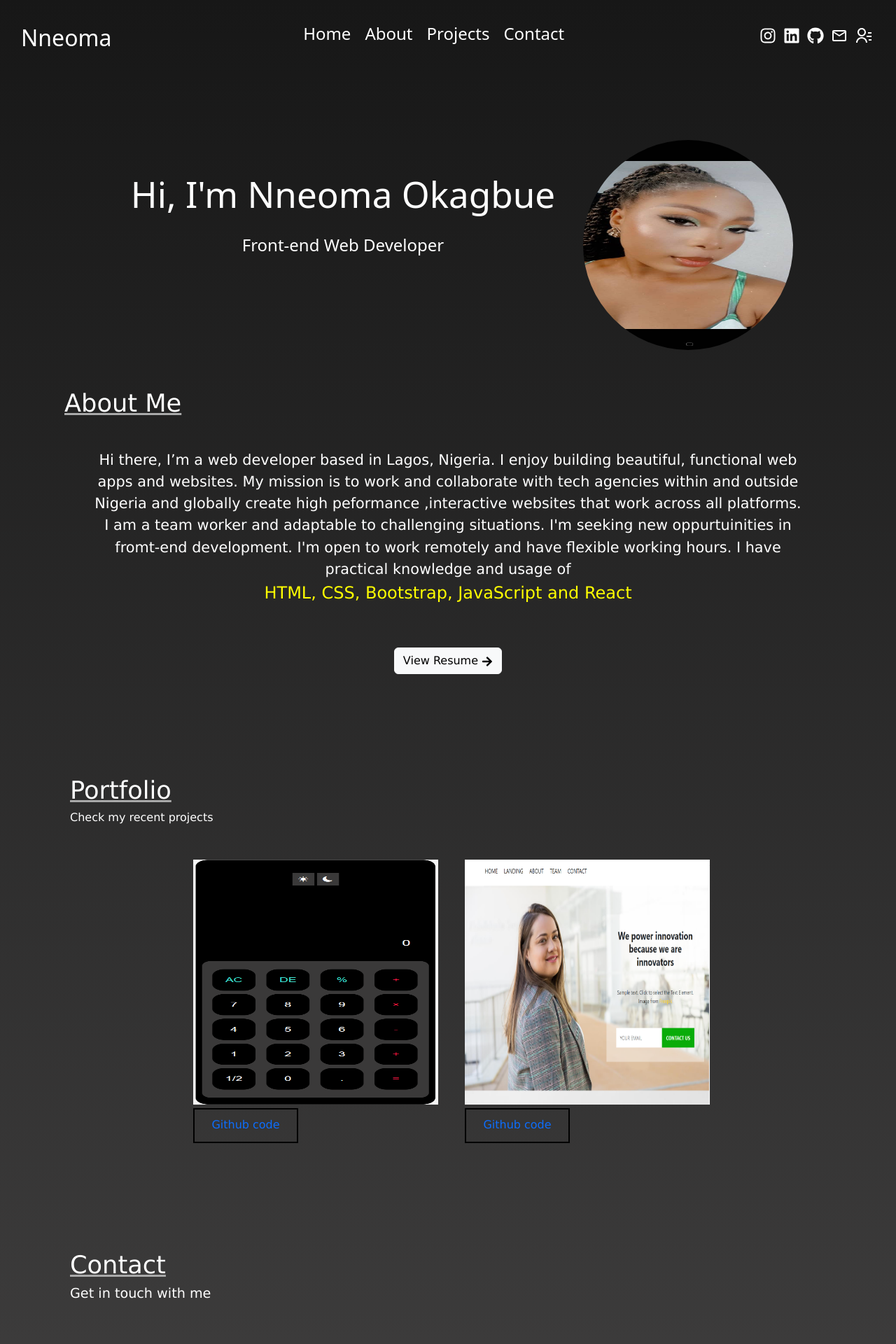
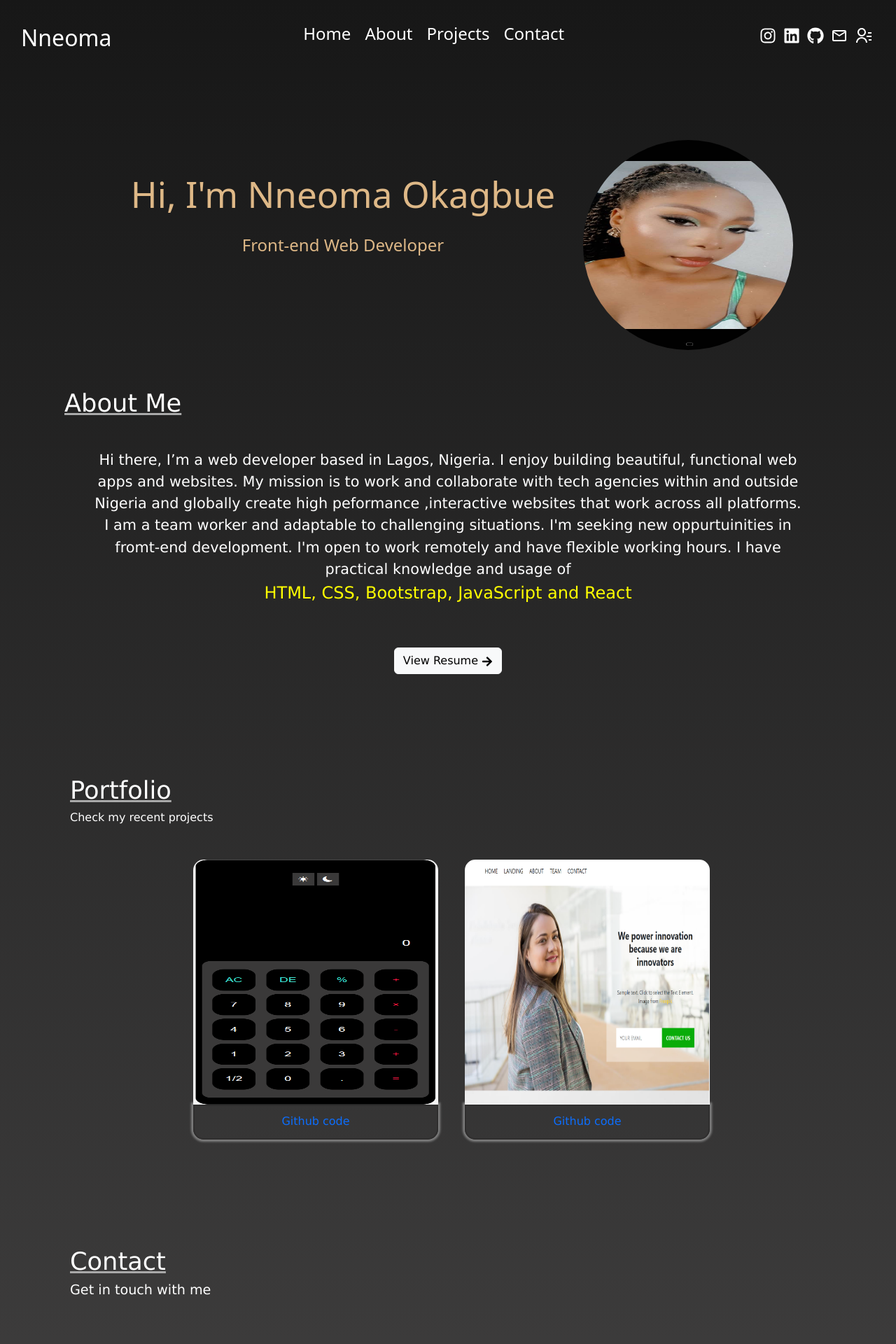
Before and after one commit to Nneoma01/nneoma-portfolio, a React (Create React App) app: page / in a window 1280 px wide. Shown: the top 1920 px of the page at 70% size. Built offline with nearby package versions, Linux system fonts and the light colour scheme.

Commit message:
style changes

```diff
--- a/src/components/Home.css
+++ b/src/components/Home.css
@@ -4,7 +4,7 @@
     border-radius: 50%;
 }
 .about-profile{
-    color: white;
+    color: burlywood;
     width: 100%;
     display: flex;
     flex-direction: row;
--- a/src/components/portfolio.css
+++ b/src/components/portfolio.css
@@ -17,19 +17,24 @@
 .cal-img{
     height: 350px;
     width: 350px;
+    border-radius: 15px 15px 0 0;
 }
 .web-img{
     height: 350px;
     width: 350px;
+    border-radius: 15px 15px 0 0;
 }
 .git-link{
-    border: 2px solid black;
-    width: 150px;
+    border: 2px solid rgb(47, 46, 46);
+    width: 350px;
     height: 50px;
     padding: 10px;
     text-align: center;
-    margin-top: 5px;
+    border-radius: 0 0 15px 15px;
+    box-shadow: 0 0 3px 3px grey;
+    /* margin-top: 5px; */
 }
+
 .git-link:hover{
     background-color: black;
 }
--- a/src/components/portfolio.js
+++ b/src/components/portfolio.js
@@ -10,7 +10,7 @@ function PortfolioPage() {
       <div className="container">
         <div className="row gx-5 py-5 justify-content-center">
           <div className="col col-lg-4 col-md-6 col-xs-12">
-            <div>
+            <div className="portfolio-info">
               <a href="http://127.0.0.1:5500/index.html"><img className="cal-img" src={image1} alt="calculator image" /></a>
               <div className="git-link"><a href="https://github.com/Nneoma01/calculator-project.git">Github code</a></div>
             </div>
```
Also changed, not shown: src/components/NavBar.js (line endings or trailing spaces).
